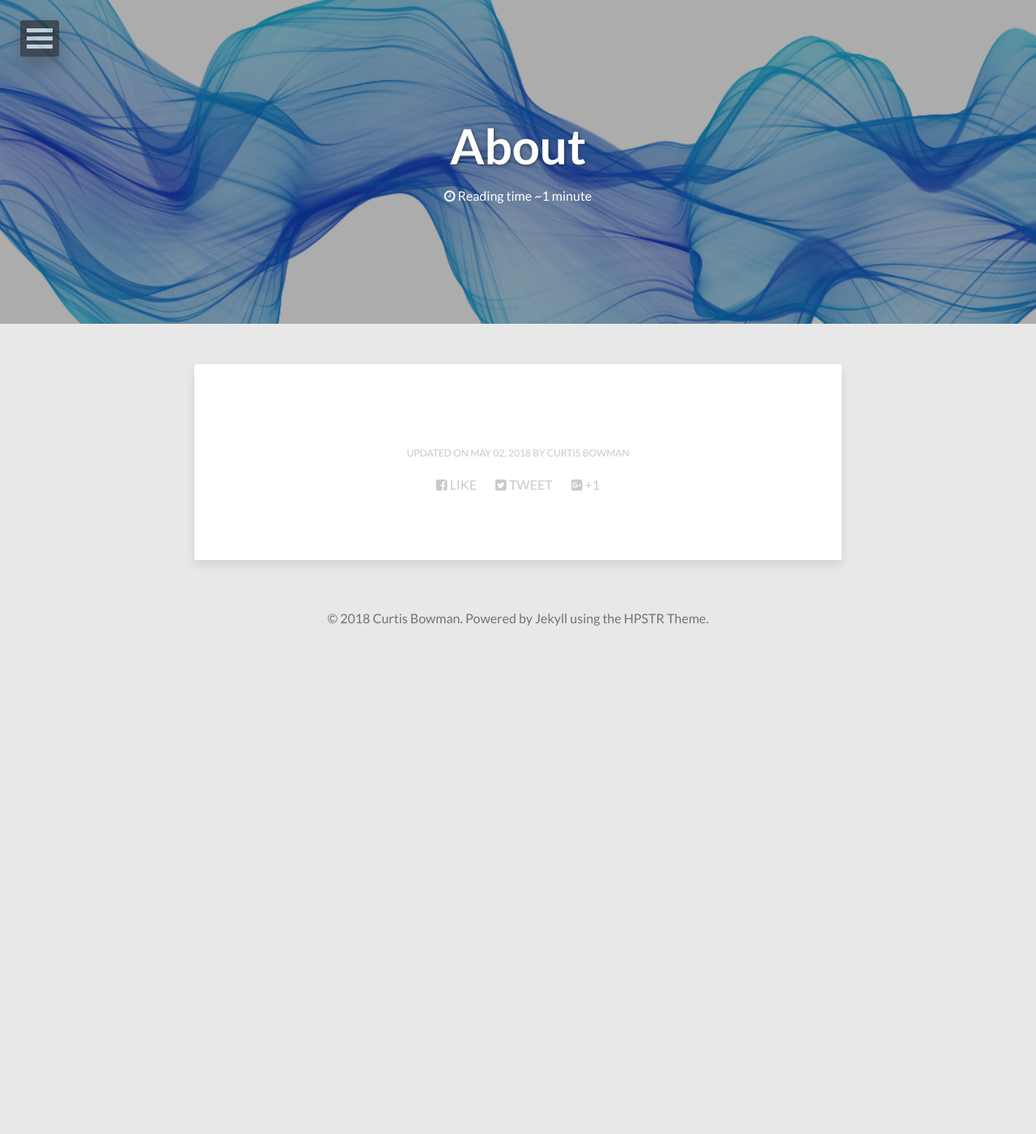
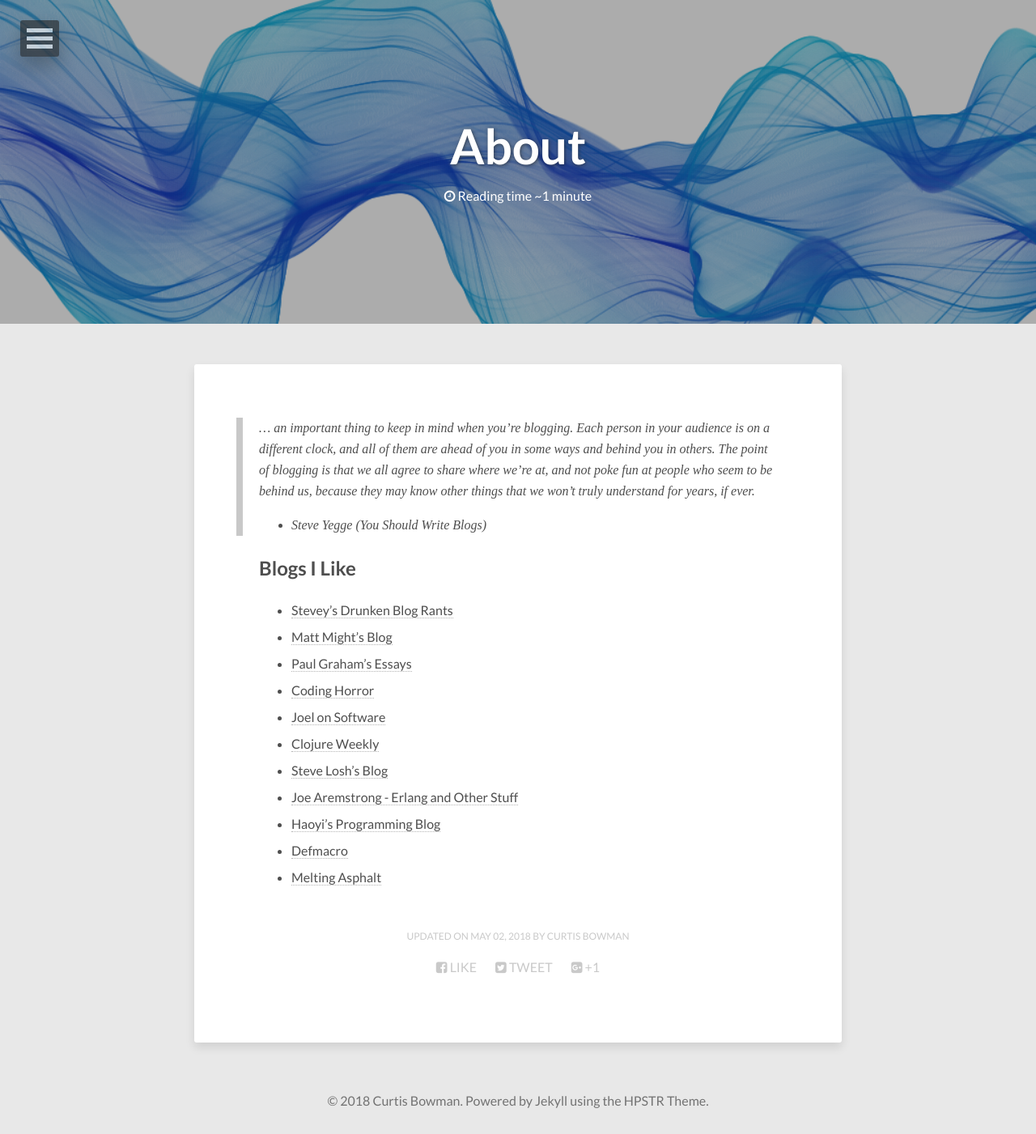
Before and after one commit to crbowman/crbowman.github.io, a Jekyll site: the page built from about/index.md, in a window 1280 px wide. Shown: the whole page at 81% size. Built offline with Jekyll 4.4.1, drawn with Linux system fonts in a browser that asks for light colours; nearby versions of some CDN libraries; before the commit the page ends 900 px from its top, so only the background shows below that.

Commit message:
some changes to about page

```diff
--- a/about/index.md
+++ b/about/index.md
@@ -8,3 +8,21 @@ image:
 comments: false
 modified: 2018-05-02
 ---
+
+> ... an important thing to keep in mind when you're blogging. Each person in your audience is on a different clock, and all of them are ahead of you in some ways and behind you in others. The point of blogging is that we all agree to share where we're at, and not poke fun at people who seem to be behind us, because they may know other things that we won't truly understand for years, if ever.
+> * Steve Yegge (You Should Write Blogs)
+
+
+## Blogs I Like
+
+* [Stevey's Drunken Blog Rants](https://sites.google.com/site/steveyegge2/blog-rants)
+* [Matt Might's Blog](http://matt.might.net/articles/)
+* [Paul Graham's Essays](http://www.paulgraham.com/articles.html)
+* [Coding Horror](https://blog.codinghorror.com/)
+* [Joel on Software](https://www.joelonsoftware.com/)
+* [Clojure Weekly](http://reborg.tumblr.com/)
+* [Steve Losh's Blog](http://stevelosh.com/blog/)
+* [Joe Aremstrong - Erlang and Other Stuff](https://joearms.github.io/)
+* [Haoyi's Programming Blog](http://www.lihaoyi.com/)
+* [Defmacro](https://www.defmacro.org/)
+* [Melting Asphalt](https://meltingasphalt.com/)
```
